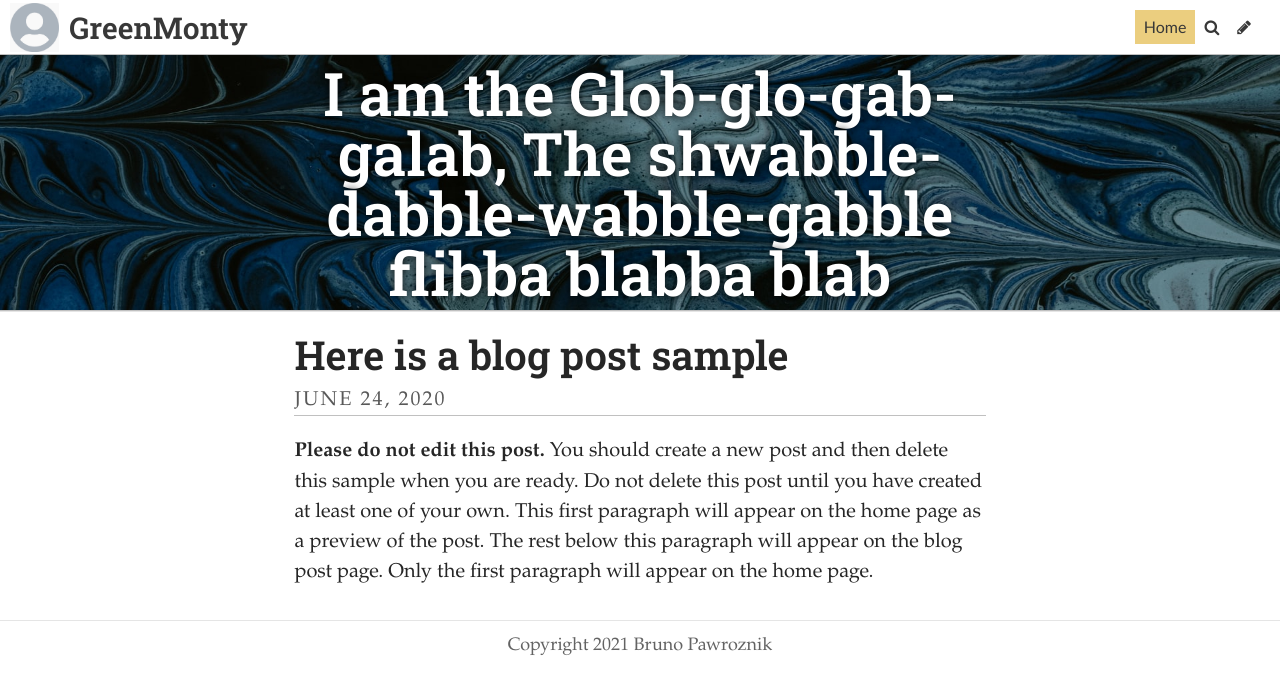
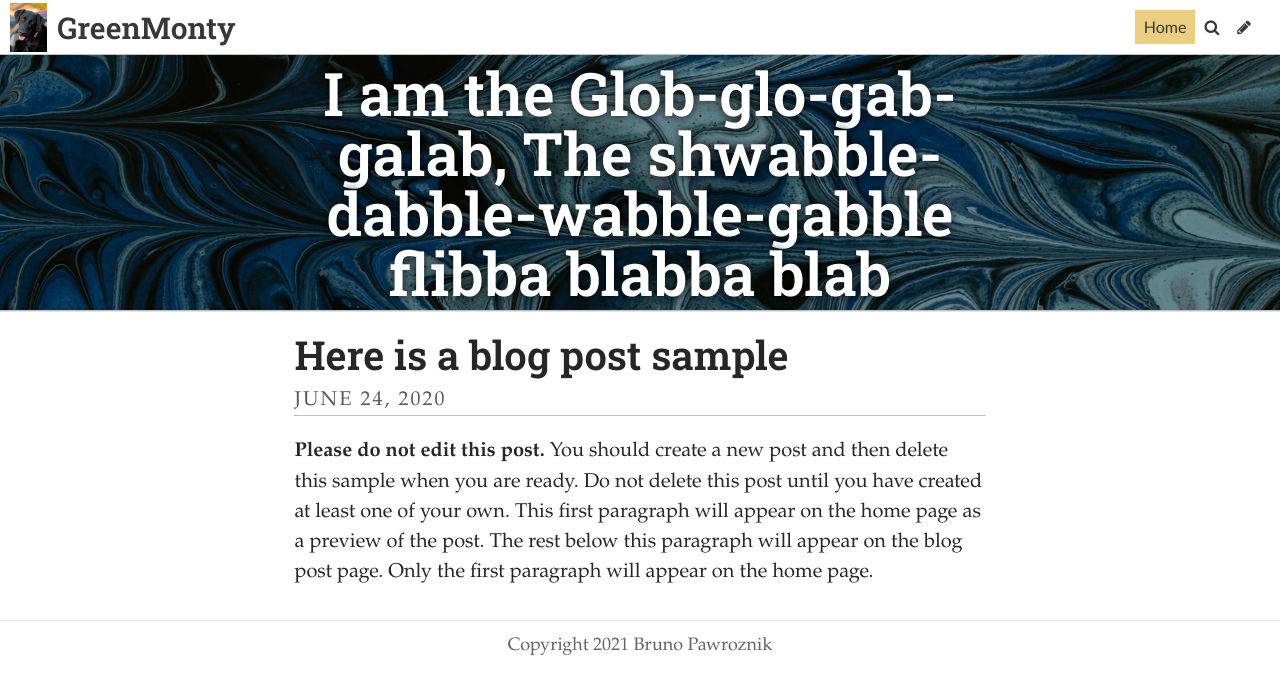
Before and after one commit to hbanks01/MontyBurnsSite, a Jekyll site: the page built from index.html, in a window 1280 px wide. Shown: the top 694 px of the page. Built offline with Jekyll 4.4.1, drawn with Linux system fonts in a browser that asks for light colours; some web fonts are replaced; the list of posts is cut into pages by our own code.

Commit message:
Update Settings “general”

```diff
--- a/_data/settings.yml
+++ b/_data/settings.yml
@@ -7,7 +7,7 @@ header_text: I am the Glob-glo-gab-galab, The shwabble-dabble-wabble-gabble
 header_text_color: "#ffffff"
 bannerheight: 20vmax
 navbarheight: 55px
-logo: /uploads/logo.jpg
+logo: ../uploads/ryan-phillips-pidjfnvoxy0-unsplash.jpg
 favicon: /uploads/favicon.ico
 gridlayout: false
 fixednavbar: false
```
Also changed, not shown: uploads/ryan-phillips-pidjfnvoxy0-unsplash.jpg (added).
